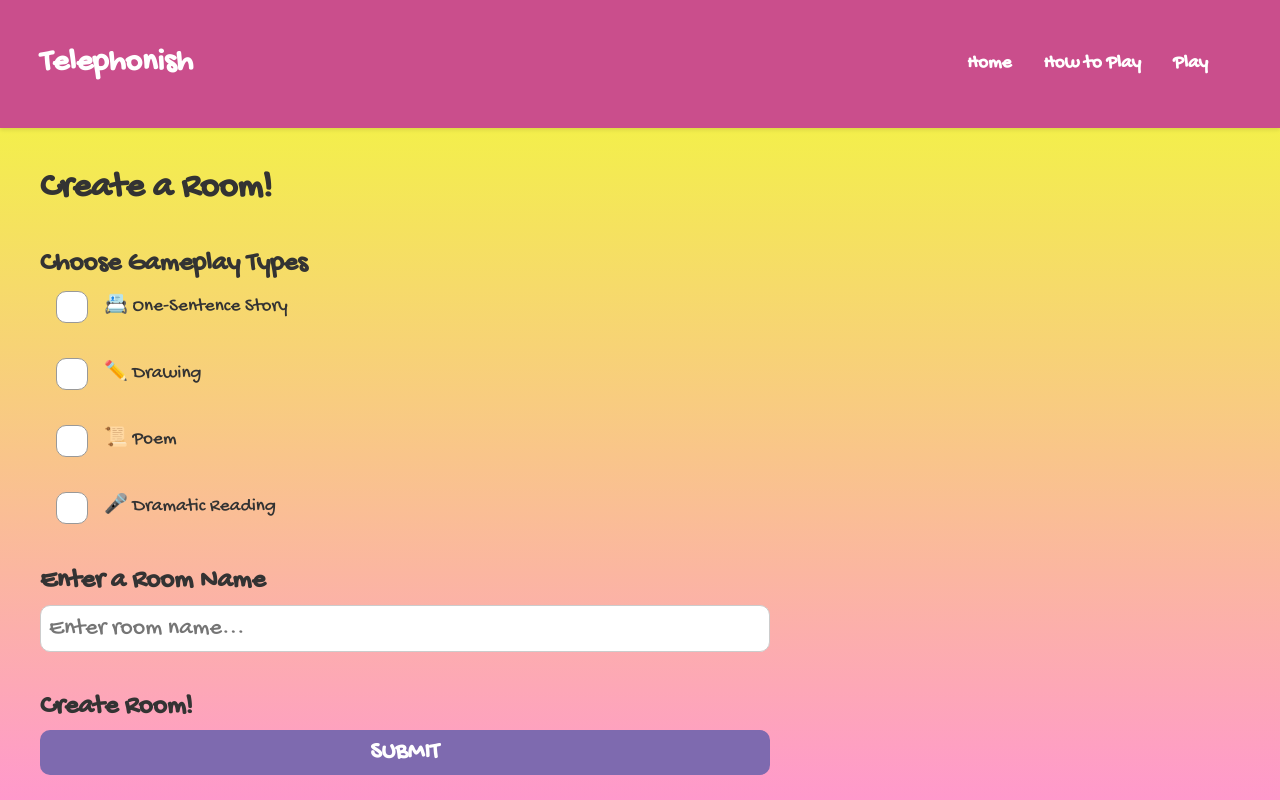
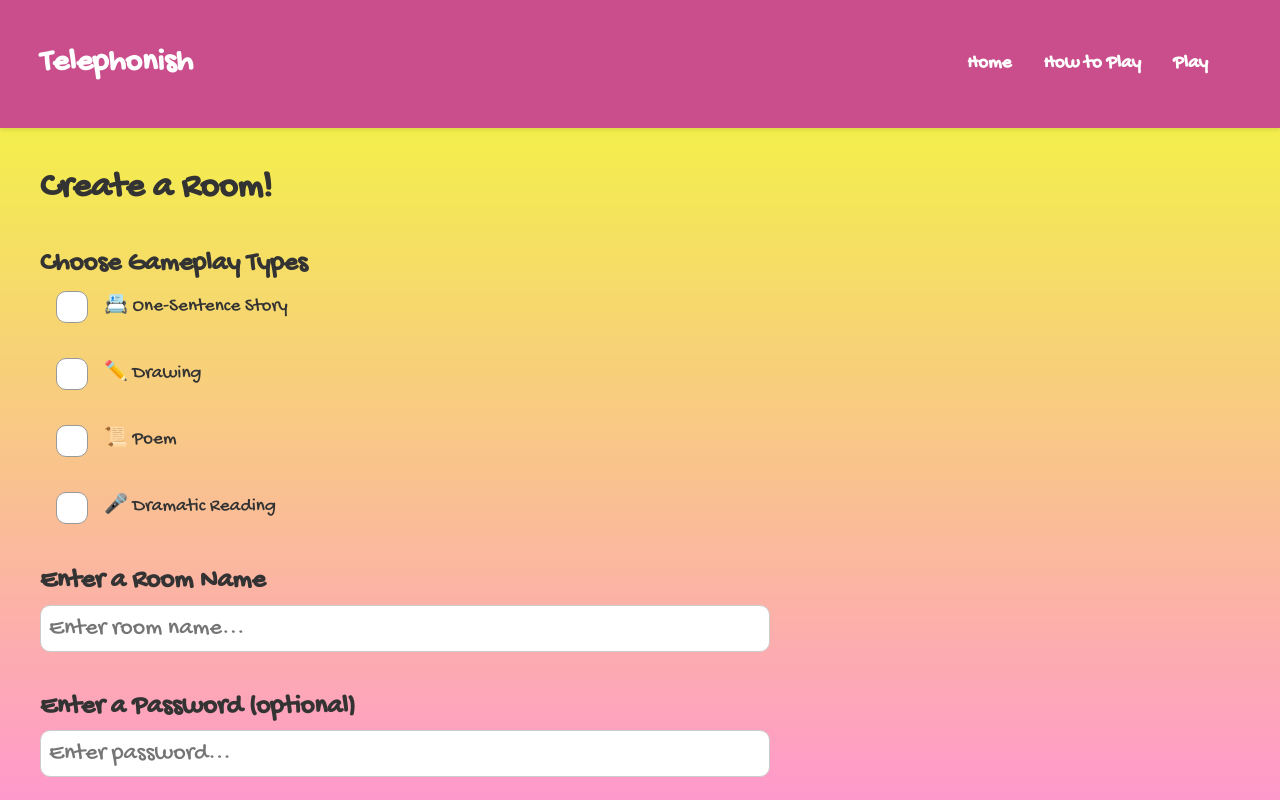
Before and after one commit to tal-z/telephonish, a Next.js app: page /room in a window 1280 px wide. Shown: the top 800 px of the page. Built offline with nearby package versions, Linux system fonts and the light colour scheme.

Commit message:
Add weak password for CreateRoom

```diff
--- a/src/components/pages/CreateRoom.tsx
+++ b/src/components/pages/CreateRoom.tsx
@@ -16,6 +16,7 @@ interface CheckboxState {
   dramaticReading: boolean;
 }
 
+
 export const RoomSubmit = ({ endpoint }: RoomSubmitProps) => {
   const [roomName, setRoomName] = useState("");
   const [loading, setLoading] = useState(false);
@@ -27,10 +28,15 @@ export const RoomSubmit = ({ endpoint }: RoomSubmitProps) => {
     poem: false,
     dramaticReading: false,
   });
+  const [password, setPassword] = useState("");
   const [showValidation, setShowValidation] = useState(false);
 
   const isCheckboxValid = Object.values(checkboxState).some(Boolean);
   const isRoomNameValid = roomName !== "";
+
+  const handlePasswordChange = (event: ChangeEvent<HTMLInputElement>) => {
+    setPassword(event.target.value);
+  };
 
   const handleRoomNameChange = (event: ChangeEvent<HTMLInputElement>) => {
     setRoomName(event.target.value);
@@ -52,6 +58,7 @@ export const RoomSubmit = ({ endpoint }: RoomSubmitProps) => {
       const response = await axios.post(endpoint, {
         room_name: roomName,
         selected_values: checkboxState,
+        password: password,
       });
 
       if (response.status === 201) {
@@ -71,6 +78,7 @@ export const RoomSubmit = ({ endpoint }: RoomSubmitProps) => {
     }
   };
 
+
   function CheckboxComponent() {
     const handleCheckboxChange = (event: ChangeEvent<HTMLInputElement>) => {
       setCheckboxState({
@@ -81,6 +89,7 @@ export const RoomSubmit = ({ endpoint }: RoomSubmitProps) => {
 
     return (
       <div className={styles.checkboxContainer}>
+        <h2>Choose Gameplay Types</h2>
         <label className={styles.checkboxLabel}>
           <input
             type="checkbox"
@@ -130,7 +139,6 @@ export const RoomSubmit = ({ endpoint }: RoomSubmitProps) => {
 
   return (
     <div>
-      <h2>Choose Gameplay Types</h2>
       <CheckboxComponent />
       <h2>Enter a Room Name</h2>
       <div className={styles.inputContainer}>
@@ -143,7 +151,15 @@ export const RoomSubmit = ({ endpoint }: RoomSubmitProps) => {
           onBlur={() => setIsFocused(false)} // Add onBlur event listener
           onKeyDown={handleKeyDown} // Add event listener for key press
         />
-        <h2>Create Room!</h2>
+        <h2>Enter a Password (optional)</h2>
+        <div className={styles.inputContainer}>
+          <input
+            type="password"
+            value={password}
+            onChange={handlePasswordChange}
+            placeholder={"Enter password..."}
+          />
+        </div>        <h2>Create Room!</h2>
         <button onClick={handleSubmit} disabled={loading}>
           {loading ? "Loading..." : "Submit"}
         </button>
```
